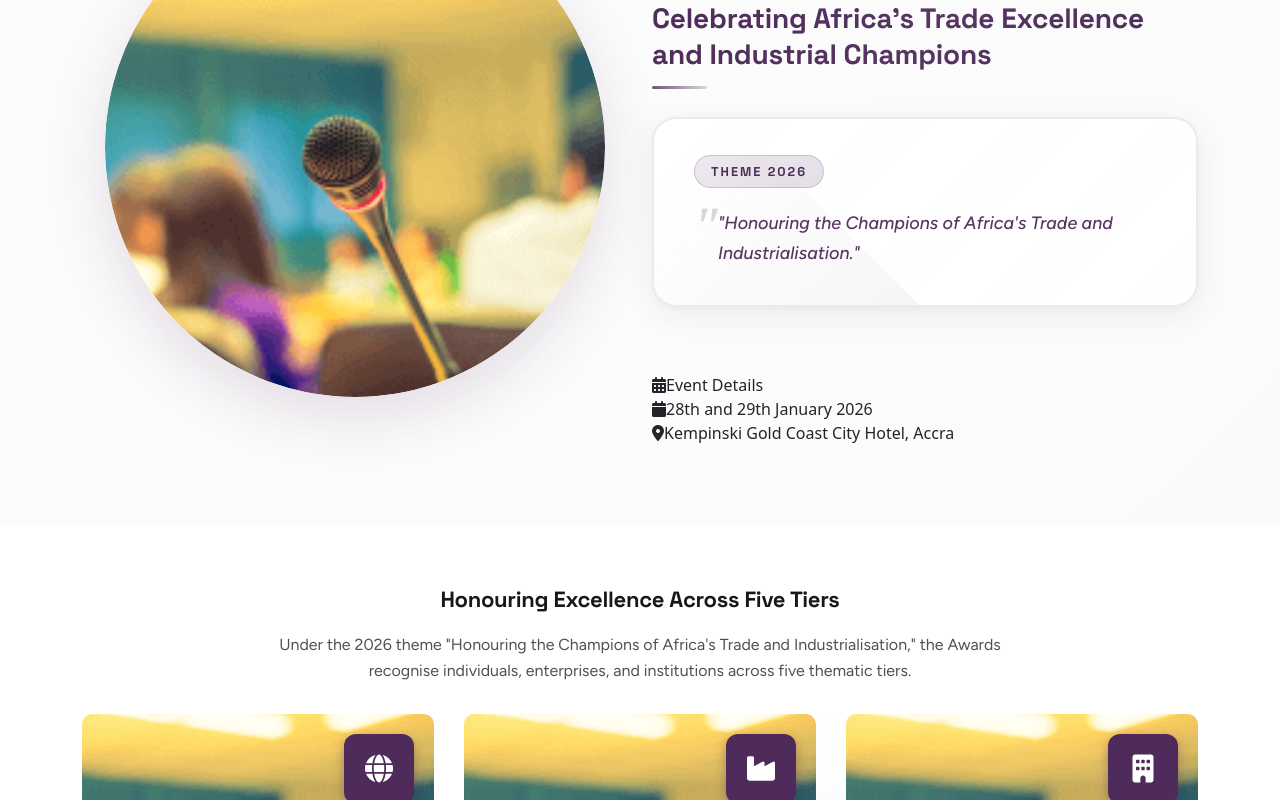
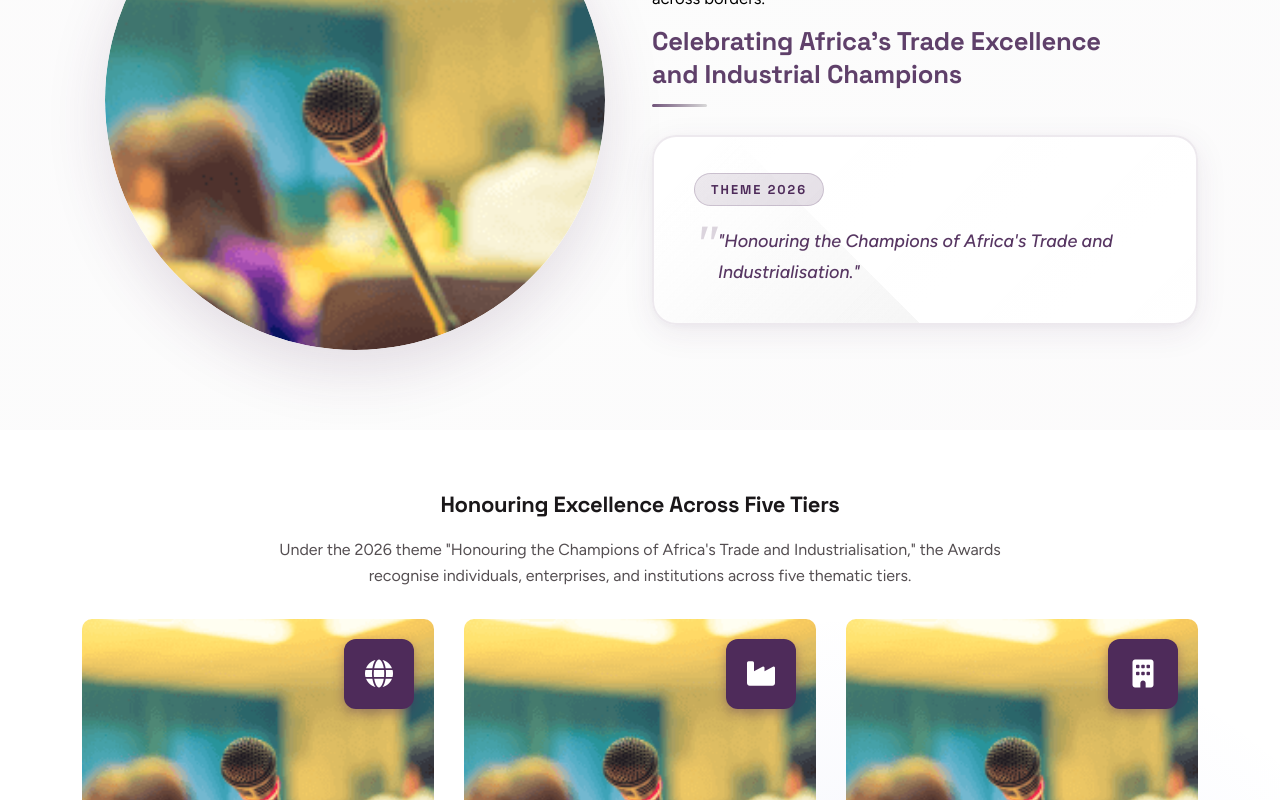
Before and after one commit to wastwagon/africatradeawards.com, a Next.js app: page / in a window 1280 px wide. Shown: the part 1030-1830 px from the top of the page. Built offline with nearby package versions, Linux system fonts and the light colour scheme.

Commit message:
Remove Event Details section from hero content

```diff
--- a/components/sections/home1/HeroContentSection.tsx
+++ b/components/sections/home1/HeroContentSection.tsx
@@ -57,30 +57,6 @@ export default function HeroContentSection() {
 								</div>
 							</div>
 
-							<div className="space50" />
-
-							{/* Enhanced Descriptive Content */}
-							<div className="premium-hero-description-enhanced" data-aos="fade-up" data-aos-duration={1200}>
-								<div className="space40" />
-
-								{/* Premium Event Details Card */}
-								<div className="premium-event-details-card" data-aos="fade-up" data-aos-duration={1400}>
-									<div className="event-details-header">
-										<i className="fa-solid fa-calendar-days"></i>
-										<span className="event-details-label">Event Details</span>
-									</div>
-									<div className="event-details-content">
-										<div className="event-detail-item">
-											<i className="fa-solid fa-calendar"></i>
-											<span>28th and 29th January 2026</span>
-										</div>
-										<div className="event-detail-item">
-											<i className="fa-solid fa-location-dot"></i>
-											<span>Kempinski Gold Coast City Hotel, Accra</span>
-										</div>
-									</div>
-								</div>
-							</div>
 						</div>
 					</div>
 				</div>
```
Also changed, not shown: public/assets/css/main.css, 1 other file (tests, documents, lock files or other folders).
